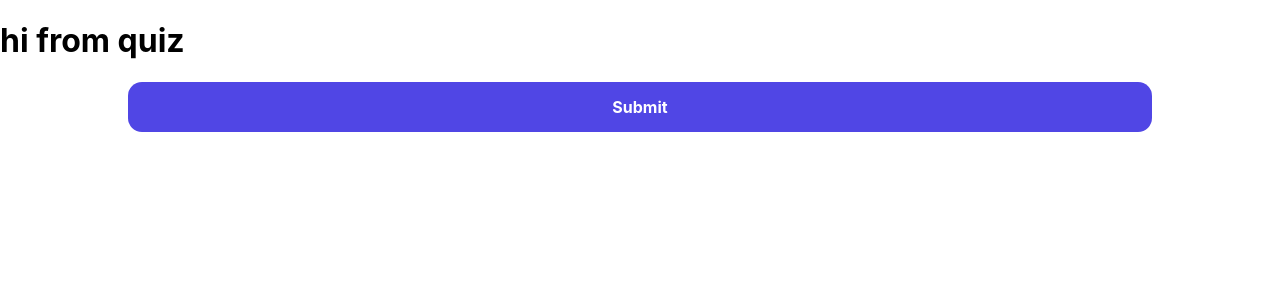
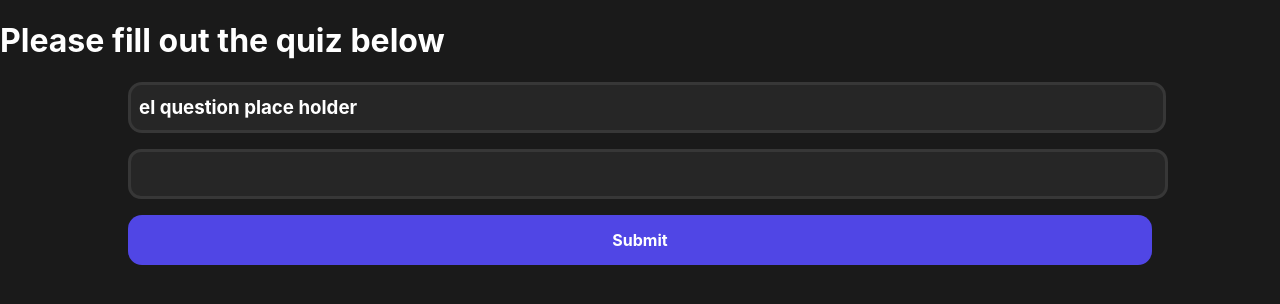
Before and after one commit to bethjm/recipealgo_frontend, a React (Create React App) app: page / in a window 1280 px wide. Shown: the top 304 px of the page. Built offline with nearby package versions, Linux system fonts and the light colour scheme.

Commit message:
added textinput and check box components

```diff
--- a/src/components/QuizPage.css
+++ b/src/components/QuizPage.css
@@ -0,0 +1,11 @@
+.QuizPage {
+  height: 100vh;
+  background-color: #1a1a1a;
+  color: white;
+}
+
+.QuizPage .QuizPage_Container {
+  display: flex;
+  flex-direction: column;
+  justify-content: center;
+}
--- a/src/components/QuizPage.js
+++ b/src/components/QuizPage.js
@@ -1,12 +1,18 @@
 import "./QuizPage.css";
 
 import QuizButton from "./UI/Quiz/QuizButton";
+import QuizTextInputBox from "./UI/Quiz/QuizTextInputBox";
+import QuizCheckBox from "./UI/Quiz/QuizCheckBox";
 
 function QuizPage({ recipes }) {
   return (
-    <div className="QuizPage_Container">
-      <h1>hi from quiz</h1>
-      <QuizButton />
+    <div className="QuizPage">
+      <div className="QuizPage_Container">
+        <h1>Please fill out the quiz below</h1>
+        <QuizCheckBox />
+        <QuizTextInputBox />
+        <QuizButton />
+      </div>
     </div>
   );
 }
--- /dev/null
+++ b/src/components/UI/Quiz/QuizCheckBox.css
@@ -0,0 +1,29 @@
+.QuizCheckBox {
+  display: flex;
+  width: 100%;
+  /* width: 25rem; */
+  justify-content: center;
+  margin-bottom: 1rem;
+}
+
+.QuizCheckBox .QuizCheckBox_Container {
+  width: 80%;
+  height: 100%;
+}
+
+.QuizCheckBox .text_container {
+  width: 100%;
+  height: 100%;
+  background-color: #262626;
+  border-radius: 14px;
+  border-style: solid;
+  border-color: #373737;
+  border-width: 3px;
+  line-height: 0.5rem;
+  padding-left: 0.5rem;
+}
+
+.QuizCheckBox .text_container h3 {
+  color: white;
+  line-height: 0.5rem;
+}
--- /dev/null
+++ b/src/components/UI/Quiz/QuizCheckBox.js
@@ -0,0 +1,15 @@
+import "./QuizCheckBox.css";
+
+function QuizCheckBox() {
+  return (
+    <div className="QuizCheckBox">
+      <div className="QuizCheckBox_Container">
+        <div className="text_container">
+          <h3>el question place holder</h3>
+        </div>
+      </div>
+    </div>
+  );
+}
+
+export default QuizCheckBox;
--- /dev/null
+++ b/src/components/UI/Quiz/QuizTextInputBox.css
@@ -0,0 +1,27 @@
+.QuizTextInputBox {
+  display: flex;
+  width: 100%;
+  /* width: 25rem; */
+  justify-content: center;
+  margin-bottom: 1rem;
+}
+
+.QuizTextInputBox .QuizTextInputBox_Container {
+  width: 80%;
+  height: 100%;
+}
+
+.QuizTextInputBox Input {
+  padding-left: 0.5rem;
+  color: white;
+  height: 2.6rem;
+  width: 100%;
+  line-height: 1rem;
+  background-color: #262626;
+  border-radius: 13px;
+  border-style: solid;
+  border-color: #373737;
+  border-width: 3px;
+  font-size: 1.2rem;
+  font-weight: bold;
+}
--- /dev/null
+++ b/src/components/UI/Quiz/QuizTextInputBox.js
@@ -0,0 +1,13 @@
+import "./QuizTextInputBox.css";
+
+function QuizTextInputBox() {
+  return (
+    <div className="QuizTextInputBox">
+      <div className="QuizTextInputBox_Container">
+        <input type="myInput" className="Input" />
+      </div>
+    </div>
+  );
+}
+
+export default QuizTextInputBox;
```
Also changed, not shown: src/components/UI/Quiz/QuizBoxes.js (deleted, +0 -11 lines), src/index.css (+4 -3 lines), src/components/UI/Quiz/QuizBoxes.css (deleted).
